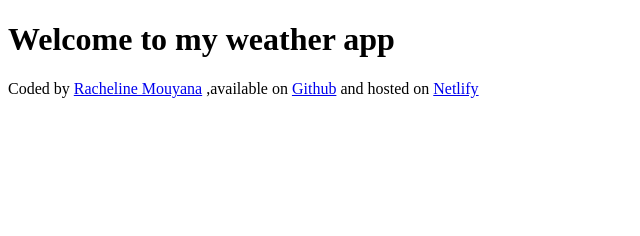
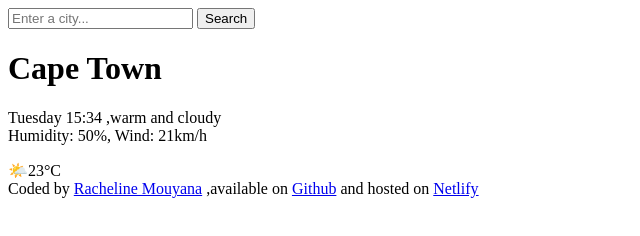
Before and after one commit to Rachel2001/project-weather-app, a plain HTML site: page index.html in a window 1280 px wide. Shown: the whole page, without its empty margins (0-640 px from the left). Drawn offline with Linux system fonts and the light colour scheme.

Commit message:
Added more information to the weather page

```diff
--- a/index.html
+++ b/index.html
@@ -6,7 +6,23 @@
     <title>Weather Application</title>
   </head>
   <body>
-    <h1>Welcome to my weather app</h1>
+    <header>
+        <form>
+            <input type="search" placeholder="Enter a city..." required />
+            <input type="submit" value="Search" />
+        </form>
+    </header>
+    <main>
+        <div>
+        <h1>Cape Town</h1>
+        <p>
+            Tuesday 15:34 ,warm and cloudy
+            <br />
+            Humidity: 50%, Wind: 21km/h
+        </p>
+        </div>
+        <div>🌤️23°C</div>
+    </main>
     <footer>
       Coded by
       <a href="https://github.com/" target="_blank">Racheline Mouyana</a>
```
